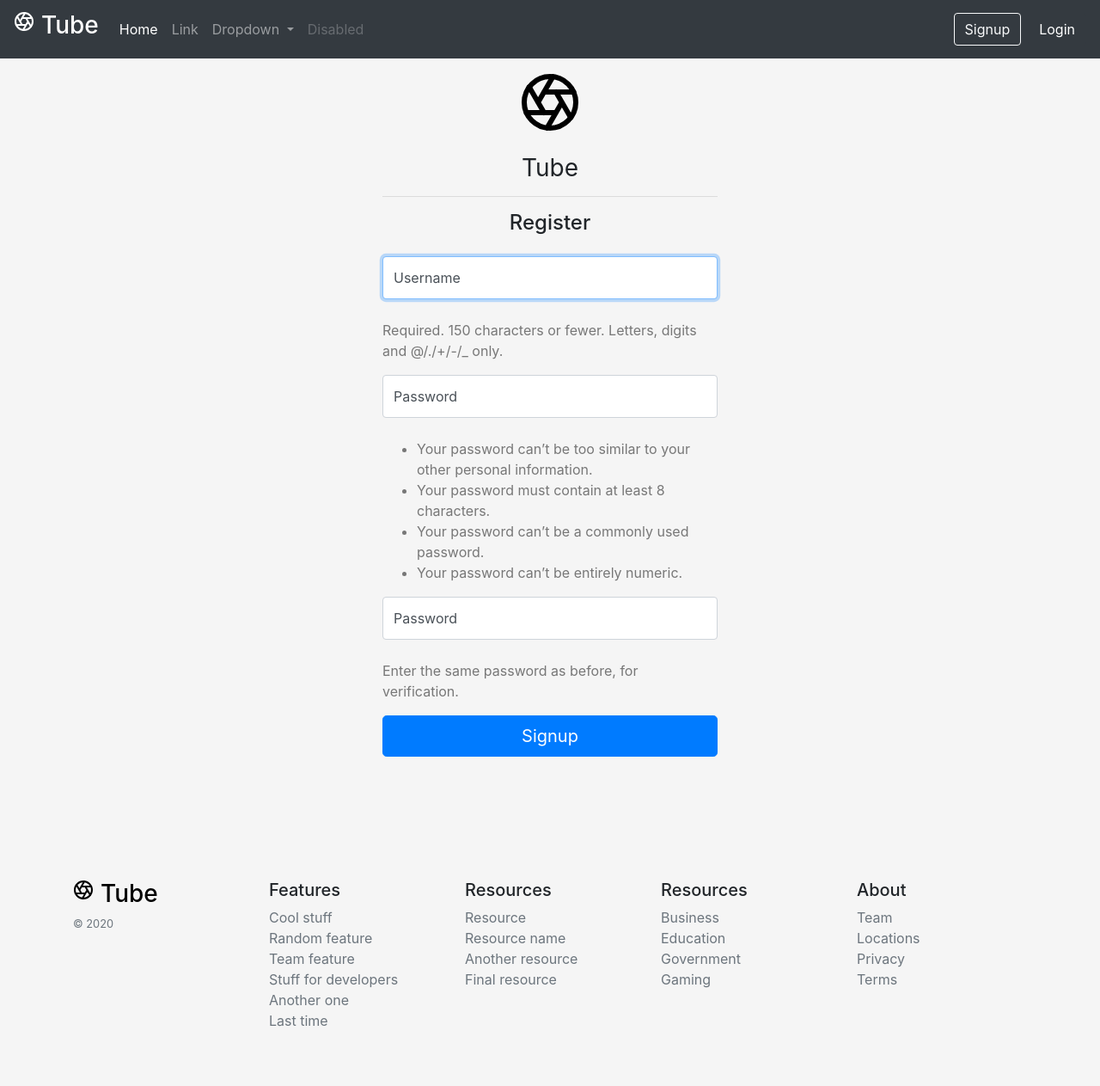
After one commit to Duke09/Playing-With-Youtube-API, a Django app: page /register/ in a window 1280 px wide. The commit adds this page. Shown: the whole page at 86% size. Run offline with Django 3.2, Linux system fonts and the light colour scheme; some libraries are stand-ins or nearby versions.

Commit message:
registration functions and templates

```diff
--- a/src/static/css/base.css
+++ b/src/static/css/base.css
@@ -0,0 +1,122 @@
+html,
+body {
+  height: 100%;
+  background-color: #f5f5f5;
+}
+
+.main-container{
+  padding-bottom: 10vh;
+}
+
+span{
+  color: #777;
+}
+
+.form-signin {
+  width: 100%;
+  max-width: 420px;
+  padding: 15px;
+  margin: auto;
+}
+
+.form-label-group {
+  position: relative;
+  margin-bottom: 1rem;
+}
+
+.form-label-group input,
+.form-label-group label {
+  height: 3.125rem;
+  padding: .75rem;
+}
+
+.form-label-group label {
+  position: absolute;
+  top: 0;
+  left: 0;
+  display: block;
+  width: 100%;
+  margin-bottom: 0; /* Override default `<label>` margin */
+  line-height: 1.5;
+  color: #495057;
+  pointer-events: none;
+  cursor: text; /* Match the input under the label */
+  border: 1px solid transparent;
+  border-radius: .25rem;
+  transition: all .1s ease-in-out;
+}
+
+.form-label-group input::-webkit-input-placeholder {
+  color: transparent;
+}
+
+.form-label-group input::-moz-placeholder {
+  color: transparent;
+}
+
+.form-label-group input:-ms-input-placeholder {
+  color: transparent;
+}
+
+.form-label-group input::-ms-input-placeholder {
+  color: transparent;
+}
+
+.form-label-group input::placeholder {
+  color: transparent;
+}
+
+.form-label-group input:not(:-moz-placeholder-shown) {
+  padding-top: 1.25rem;
+  padding-bottom: .25rem;
+}
+
+.form-label-group input:not(:-ms-input-placeholder) {
+  padding-top: 1.25rem;
+  padding-bottom: .25rem;
+}
+
+.form-label-group input:not(:placeholder-shown) {
+  padding-top: 1.25rem;
+  padding-bottom: .25rem;
+}
+
+.form-label-group input:not(:-moz-placeholder-shown) ~ label {
+  padding-top: .25rem;
+  padding-bottom: .25rem;
+  font-size: 12px;
+  color: #777;
+}
+
+.form-label-group input:not(:-ms-input-placeholder) ~ label {
+  padding-top: .25rem;
+  padding-bottom: .25rem;
+  font-size: 12px;
+  color: #777;
+}
+
+.form-label-group input:not(:placeholder-shown) ~ label {
+  padding-top: .25rem;
+  padding-bottom: .25rem;
+  font-size: 12px;
+  color: #777;
+}
+
+/* Fallback for Edge
+-------------------------------------------------- */
+@supports (-ms-ime-align: auto) {
+  .form-label-group {
+    display: -ms-flexbox;
+    display: flex;
+    -ms-flex-direction: column-reverse;
+    flex-direction: column-reverse;
+  }
+
+  .form-label-group label {
+    position: static;
+  }
+
+  .form-label-group input::-ms-input-placeholder {
+    color: #777;
+  }
+}
--- a/src/templates/base.html
+++ b/src/templates/base.html
@@ -106,7 +106,7 @@
 
                 <li class="nav-item">
 
-                    <a class="nav-link" href="#">Logout</a>
+                    <a class="nav-link" href="{% url 'logout' %}">Logout</a>
 
                 </li>
 
@@ -114,13 +114,13 @@
 
                 <li class="nav-item">
 
-                    <a class="btn btn-info mr-2" href="#">SignIn</a>
+                    <a class="btn btn-outline-light mr-2" href="{% url 'register' %}">Signup</a>
 
                 </li>
 
                 <li class="nav-item">
 
-                    <a class="btn btn-outline-info" href="#">Login</a>
+                    <a class="btn btn-dark" href="{% url 'login' %}">Login</a>
 
                 </li>
 
@@ -132,8 +132,10 @@
 
     </nav>
 
-    {% block content %}
-    {% endblock %}
+    <div class="container-fluid main-container">
+        {% block content %}
+        {% endblock %}
+    </div>
 
     <footer class="container py-5">
         <div class="row">
--- /dev/null
+++ b/src/templates/registration/register.html
@@ -0,0 +1,47 @@
+{% extends 'base.html' %}
+{% load static %}
+{% block title %}
+Register
+{% endblock %}
+
+{% block content %}
+    <form class="form-signin">
+        {% csrf_token %}
+          <div class="text-center mb-4">
+            <img class="mb-4" src="{% static 'favicon-72x72.svg' %}" width="72" height="72">
+            <h1 class="h3 mb-3 font-weight-normal">Tube</h1>
+            <hr>
+            <h4>Register</h4>
+          </div>
+
+          <div class="form-label-group">
+            <input type="text" id="id_username" name="username" class="form-control" placeholder="Username" required="" autocapitalize="none" autocomplete="username" maxlength="150" autofocus="">
+            <label for="id_username">Username</label>
+            <br>
+            <span class="helptext">Required. 150 characters or fewer. Letters, digits and @/./+/-/_ only.</span>
+          </div>
+
+          <div class="form-label-group">
+            <input type="password" id="id_password1" name="password1" class="form-control" autocomplete="new-password" placeholder="Password" required="">
+            <label for="id_password1">Password</label>
+            <br>
+            <span class="helptext">
+                <ul>
+                    <li>Your password can’t be too similar to your other personal information.</li>
+                    <li>Your password must contain at least 8 characters.</li>
+                    <li>Your password can’t be a commonly used password.</li>
+                    <li>Your password can’t be entirely numeric.</li>
+                </ul>
+            </span>
+          </div>
+
+          <div class="form-label-group">
+            <input type="password" id="id_password2" name="password2" class="form-control" autocomplete="new-password" placeholder="Password" required="">
+            <label for="id_password2">Password</label>
+            <br>
+            <span class="helptext">Enter the same password as before, for verification.</span>
+          </div>
+
+          <button class="btn btn-lg btn-primary btn-block" type="submit">Signup</button>
+    </form>
+{% endblock %}
--- a/src/tube/urls.py
+++ b/src/tube/urls.py
@@ -14,9 +14,15 @@ Including another URLconf
     2. Add a URL to urlpatterns:  path('blog/', include('blog.urls'))
 """
 from django.contrib import admin
+from django.contrib.auth.views import LoginView, LogoutView
 from django.urls import path, include
+
+from .views import Registration
 
 urlpatterns = [
     path('admin/', admin.site.urls),
+    path('login/', LoginView.as_view(), name='login'),
+    path('logout/', LogoutView.as_view(), name='logout'),
+    path('register/', Registration.as_view(), name='register'),
     path('', include('vid.urls', namespace='vid')),
 ]
--- /dev/null
+++ b/src/tube/views.py
@@ -0,0 +1,9 @@
+from django.shortcuts import render
+from django.urls import reverse_lazy
+from django.views.generic import CreateView
+from django.contrib.auth.forms import UserCreationForm
+# Create your views here.
+class Registration(CreateView):
+    form_class = UserCreationForm
+    success_url = reverse_lazy('/')
+    template_name = 'registration/register.html'
```
Also changed, not shown: src/templates/registration/login.html (added, +30 -0 lines), src/static/favicon-72x72.svg (added).
